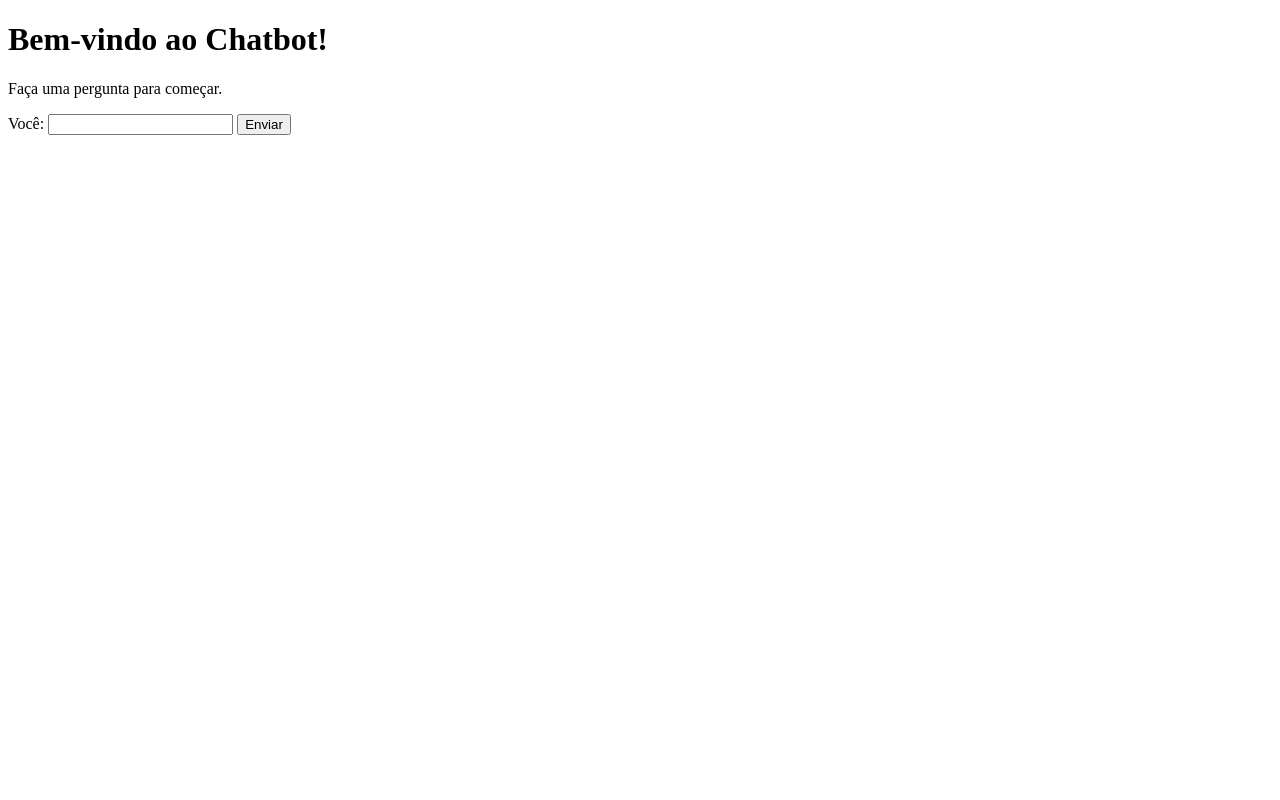
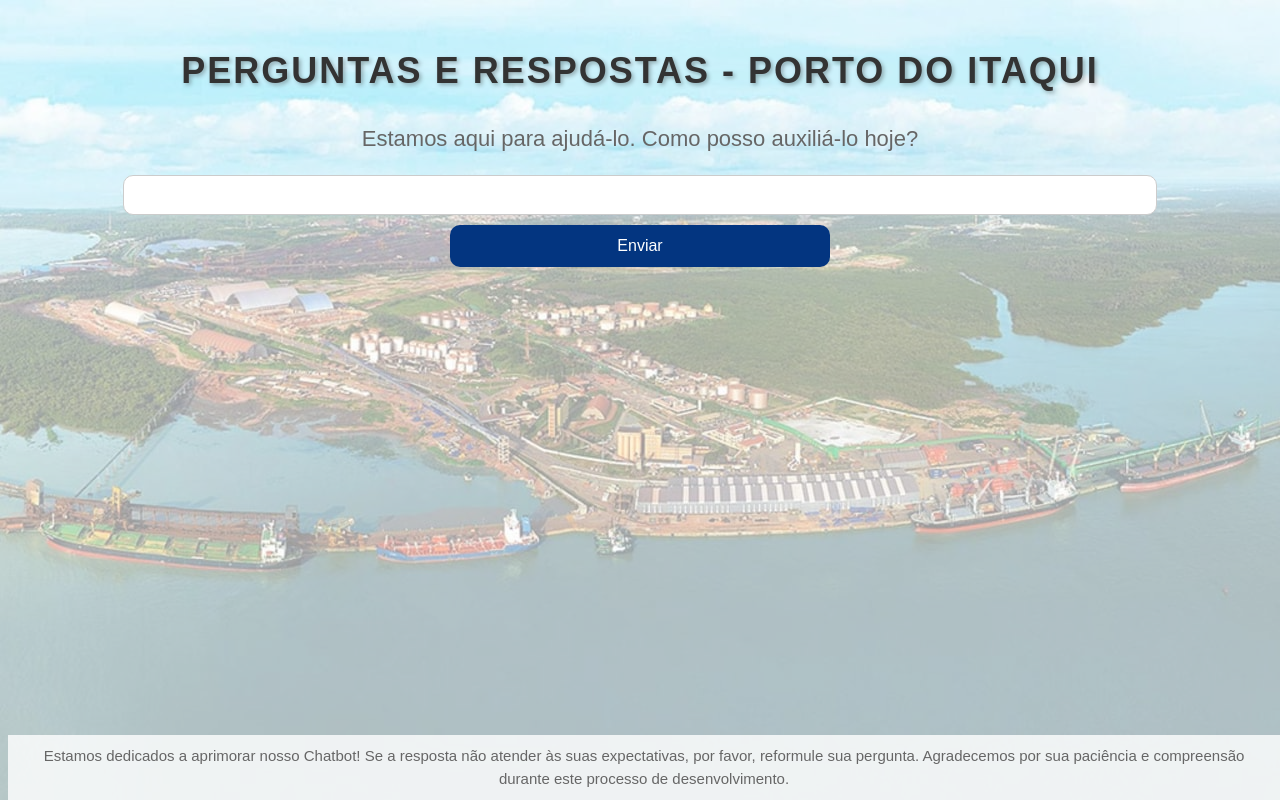
Before and after one commit to katiacardoso/Chatbot, a Flask app: page / in a window 1280 px wide. Run offline with Flask 3, Linux system fonts and the light colour scheme.

Commit message:
feat : atualização da interface Front End
Implementação de um front mais bonito visualmente visando uma melhor experiência do usuário

```diff
--- a/main.py
+++ b/main.py
@@ -15,7 +15,6 @@
 #pip install -U scikit-learn
 from sklearn.metrics.pairwise import cosine_similarity
 from flask import Flask, render_template, request
-
 
 #import json
 
@@ -90,6 +89,9 @@
     resposta = respostas[best_match_index]
     return resposta
 
+#Isso garantirá que o Flask aceite solicitações com conteúdo JSON
+app.config['JSON_AS_ASCII'] = False
+
 # Rota para a página inicial
 @app.route('/')
 def index():
@@ -98,9 +100,14 @@
 # Rota para processar a entrada do usuário e retornar a resposta do chatbot
 @app.route('/get_response', methods=['POST'])
 def get_response():
-    user_input = request.form['user_input']
+    '''user_input = request.form['user_input']
     response = chatbot(user_input)
-    return render_template('index.html', user_input=user_input, response=response)
+    #return render_template('index.html', user_input=user_input, response=response)
+    return response'''
+    data = request.get_json()  # Obter dados JSON da requisição
+    user_input = data.get('user_input', '')  # Obter 'user_input' do JSON
+    response = chatbot(user_input)  # Obter resposta do chatbot
+    return  response  # Retornar resposta como uma string simples
 
 if __name__ == '__main__':
     app.run(debug=True)
--- /dev/null
+++ b/static/script.js
@@ -0,0 +1,34 @@
+document.getElementById("chatbot-form").onsubmit = async function(event) {
+    event.preventDefault(); // Impede o comportamento padrão do formulário (recarregar a página)
+
+    // Obter a entrada do usuário
+    var user_input = document.getElementById("user_input").value;
+
+    try {
+        // Fazer uma requisição ao servidor Flask para obter a resposta do chatbot
+        var response = await fetch('/get_response', {
+            method: 'POST',
+            headers: {
+                'Content-Type': 'application/json'
+            },
+            body: JSON.stringify({ user_input: user_input }) // Enviar a entrada do usuário como JSON
+        });
+
+        // Verificar se a resposta da requisição foi bem-sucedida
+        if (response.ok) {
+            // Extrair a resposta do corpo da resposta
+            var resposta = await response.text();
+
+            // Atualizar a caixa .chatbot-results com a resposta real e mostrar
+            var chatbotResults = document.querySelector(".chatbot-results");
+            chatbotResults.innerHTML = 'RESPOSTA: ' + resposta;
+            chatbotResults.style.display = "block";
+        } else {
+            // Em caso de erro na resposta do servidor
+            console.error('Erro na resposta do servidor:', response.status);
+        }
+    } catch (error) {
+        // Em caso de erro na requisição
+        console.error('Erro na requisição:', error);
+    }
+};
--- /dev/null
+++ b/static/styles.css
@@ -0,0 +1,112 @@
+body {
+    background-image: url('Foto_Paisagem_Porto_do_Itaqui.jpg');
+    background-size: cover;
+    background-repeat: no-repeat;
+    background-attachment: fixed;
+    position: relative;
+}
+
+/*Criar uma sobreposição semitransparente sobre a imagem de fundo*/
+body::before {
+    content: "";
+    position: fixed;
+    top: 0;
+    left: 0;
+    width: 100%;
+    height: 100%;
+    background-color: rgba(255, 255, 255, 0.6); /* Cor de fundo com transparência (neste caso, branco com 50% de opacidade) */
+    z-index: -1; /* Coloca o pseudo-elemento atrás do conteúdo da página */
+}
+
+
+h1 {
+    color: #001638;
+    margin-top: 50px; /* Espaço acima do título */
+    margin-bottom: 30px; /* Espaço abaixo do título */
+    text-align: center;
+    font-family: Arial, sans-serif;
+    font-size: 36px;
+    font-weight: bold;
+    color: #333; /* Cor do texto */
+    text-transform: uppercase; /* Transforma o texto em maiúsculas */
+    text-shadow: 2px 2px 4px rgba(0, 0, 0, 0.3); /* Sombra no texto */
+    letter-spacing: 2px; /* Espaçamento entre as letras */
+}
+
+p {
+    font-family: Arial, sans-serif;
+    font-size: 22px;
+    color: #666; /* Cor do texto */
+    text-align: center; /* Centralizar o texto */
+    margin-bottom: 20px; /* Espaço abaixo do parágrafo */
+    line-height: 1.5; /* Espaçamento entre linhas */
+}
+
+form {
+    display: flex;
+    flex-direction: column;
+    align-items: center;
+}
+
+label,
+input,
+button {
+    margin-bottom: 10px;
+}
+
+
+.chatbot-results {
+    margin-top: 20px; /* Espaço entre o formulário e a resposta do chatbot */
+    padding: 20px;
+    background-color: #ffffff;
+    border-radius: 10px;
+    box-shadow: 0px 0px 10px 0px rgba(0, 0, 0, 0.1);
+
+}
+
+/* Aumentar o tamanho da caixa de entrada de texto */
+#user_input {
+    width: 80%; /* Defina a largura desejada em porcentagem ou em pixels */
+    padding: 10px; /* Adicione um preenchimento interno para melhorar a aparência */
+    border-radius: 10px; /* Arredonde as bordas da caixa de entrada */
+    border: 1px solid #ccc; /* Adicione uma borda para separar visualmente a caixa de entrada */
+    font-size: 16px; /* Defina o tamanho da fonte para melhor legibilidade */
+}
+
+/* Personalizar o botão de enviar */
+button[type="submit"] {
+    width: 30%; /* Defina a largura desejada em porcentagem ou em pixels */
+    padding: 12px; /* Adicione um preenchimento interno para melhorar a aparência */
+    border-radius: 10px; /* Arredonde as bordas do botão */
+    border: none; /* Remova a borda padrão do botão */
+    background-color: #033580; /* Cor de fundo do botão */
+    color: white; /* Cor do texto do botão */
+    font-size: 16px; /* Tamanho da fonte do texto do botão */
+    cursor: pointer; /* Altere o cursor ao passar o mouse sobre o botão */
+    transition: background-color 0.3s ease; /* Adicione uma transição suave à cor de fundo */
+}
+
+/* Altere a cor de fundo ao passar o mouse sobre o botão */
+button[type="submit"]:hover {
+    background-color: #45a049;
+}
+
+.footer-content p {
+    font-size: 15px;
+    padding: 10px;
+    /*opacity: 0.2;*/
+    background-color: rgba(255, 255, 255, 0.8);
+    text-align: center;
+    max-width: 100%; /* Largura máxima do rodapé */
+    max-height: 100px; /* Altura máxima do rodapé */
+    margin: 0 auto; /* Centralizar o rodapé na página */
+    position: fixed; /* Fixar o rodapé no final da janela */
+    bottom: 0; /* Posicionar o rodapé na parte inferior */
+}
+
+/* Estilos adicionais para tornar o rodapé responsivo */
+@media (max-width: 768px) {
+    .footer-content {
+        font-size: 10px; /* Reduzir o tamanho da fonte para telas menores */
+    }
+}
--- a/templates/index.html
+++ b/templates/index.html
@@ -4,20 +4,33 @@
     <meta charset="utf-8">
     <title>Chatbot</title>
     <link rel="icon" href="/favicon.ico" type="image/x-icon">
+    <link rel="stylesheet" href="static\styles.css">
   </head>
+
   <body>
-    <h1>Bem-vindo ao Chatbot!</h1>
-    <p>Faça uma pergunta para começar.</p>
-    <form method="post" action="/get_response">
-      <label for="user_input">Você:</label>
+    <div>
+      <h1>Perguntas e Respostas - Porto do Itaqui</h1>
+      <p>Estamos aqui para ajudá-lo. Como posso auxiliá-lo hoje?</p>
+      <form id="chatbot-form"  method="post" action="/get_response">
         <input type="text" id="user_input" name="user_input">
-      <button type="submit">Enviar</button>
+        <button  type="submit">Enviar</button>
       </form>
+    </div>
+
+    <div class="chatbot-results" style="display: none;">
       {% if user_input %}
         <p><strong>Você:</strong> {{ user_input }}</p>
       {% endif %}
       {% if response %}
         <p><strong>Chatbot:</strong> {{ response }}</p>
       {% endif %}
+    </div>
+    <footer>
+      <div class="footer-content">
+          <p>Estamos dedicados a aprimorar nosso Chatbot! Se a resposta não atender às suas expectativas, por favor, reformule sua pergunta. Agradecemos por sua paciência e compreensão durante este processo de desenvolvimento.</p>
+      </div>
+    </footer>
+    <!-- Código JavaScript para mostrar a caixa .chatbot-results quando o botão é pressionado -->
+    <script src="/static/script.js"></script>
   </body>
 </html>
```
Also changed, not shown: static/Foto_Paisagem_Porto_do_Itaqui.jpg (added), 1 other file. Lines whose indentation alone changed are shown as unchanged.
